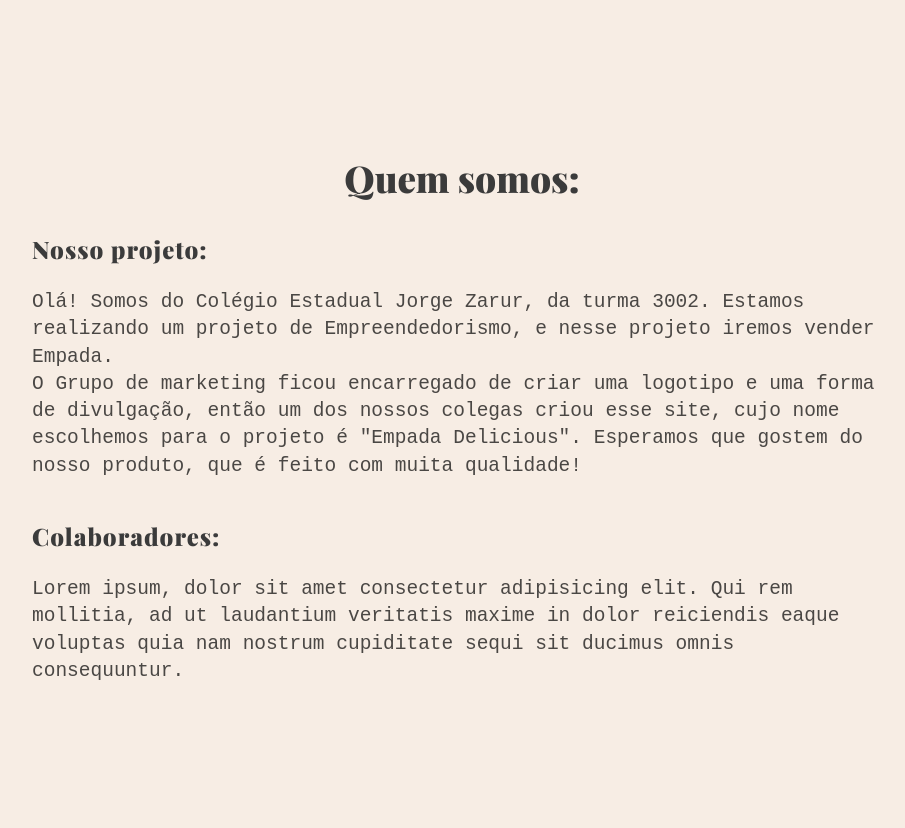
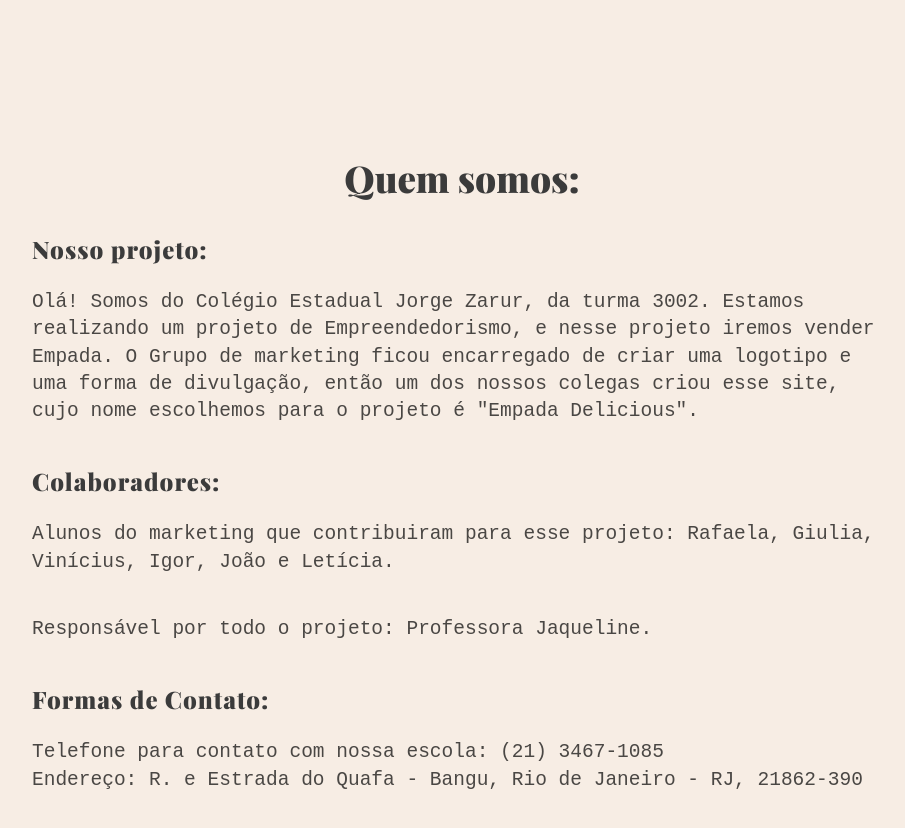
Before and after one commit to VinniGon/vinnigon.github.io, a plain HTML site: page index.html in a window 1280 px wide. Shown: the part 1745-2573 px from the top of the page, without its empty margins (178-1083 px from the left). Drawn offline with nearby package versions, Linux system fonts and the light colour scheme.

Commit message:
upload
Projeto de Empreendedorismo.

```diff
--- a/index.html
+++ b/index.html
@@ -53,10 +53,12 @@
 
     <div class="item-sobre">
         <h3>Nosso projeto:</h3>
-        <p>Olá! Somos do Colégio Estadual Jorge Zarur, da turma 3002. Estamos realizando um projeto de Empreendedorismo, e nesse projeto iremos vender Empada. <br>
-            O Grupo de marketing ficou encarregado de criar uma logotipo e uma forma de divulgação, então um dos nossos colegas criou esse site, cujo nome escolhemos para o projeto é "Empada Delicious". Esperamos que gostem do nosso produto, que é feito com muita qualidade!</p>
+            <p>Olá! Somos do Colégio Estadual Jorge Zarur, da turma 3002. Estamos realizando um projeto de Empreendedorismo, e nesse projeto iremos vender Empada. O Grupo de marketing ficou encarregado de criar uma logotipo e uma forma de divulgação, então um dos nossos colegas criou esse site, cujo nome escolhemos para o projeto é "Empada Delicious".</p>
         <h3>Colaboradores:</h3>
-        <p>Lorem ipsum, dolor sit amet consectetur adipisicing elit. Qui rem mollitia, ad ut laudantium veritatis maxime in dolor reiciendis eaque voluptas quia nam nostrum cupiditate sequi sit ducimus omnis consequuntur.</p>
+            <p>Alunos do marketing que contribuiram para esse projeto: Rafaela, Giulia, Vinícius, Igor, João e Letícia.</p>
+	    <p>Responsável por todo o projeto: Professora Jaqueline.</p>
+	<h3>Formas de Contato:</h3>
+	    <p>Telefone para contato com nossa escola: (21) 3467-1085 <br> Endereço: R. e Estrada do Quafa - Bangu, Rio de Janeiro - RJ, 21862-390</p>
     </div>
 
 </section>
```
